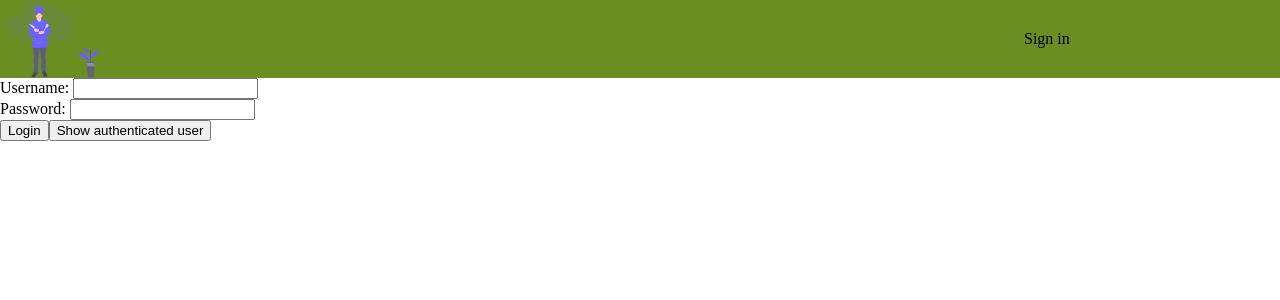
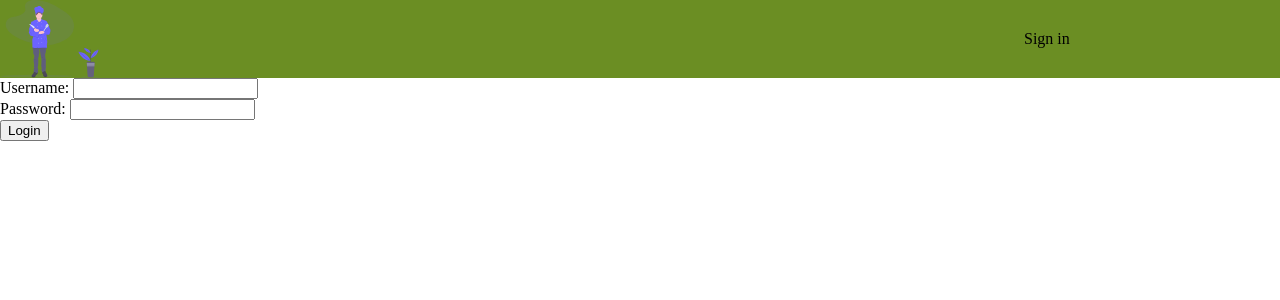
Before and after one commit to UlrikaLif/mondialechef, a React (Create React App) app: page /signin in a window 1280 px wide. Shown: the top 300 px of the page. Built offline with nearby package versions, Linux system fonts and the light colour scheme.

Commit message:
Using global values

```diff
--- a/src/components/navigationbar/NavigationBar.js
+++ b/src/components/navigationbar/NavigationBar.js
@@ -1,20 +1,22 @@
-import React from 'react'
+import React, { useContext } from 'react'
 import './NavigationBar.css'
 import logotype from "../../shared/images/logotype.svg"
 import { useHistory } from 'react-router-dom'
-
+import { UserContext } from "../../shared/global/provider/UserProvider"
 
 export const NavigationBar = () => {
     const history = useHistory()
+    const [authenticatedUser, setAuthenicatedUser] = useContext(UserContext)
 
     return(
         <div className="navigationBarWrapper">
             <img onClick={() => history.push('/')}
-            className="logotype"
-            src={logotype}
-            alt="Error..." />
+                className="logotype"
+                src={logotype}
+                alt="Error..." />
             <span onClick={() => history.push('/signin')}
-            className="signin">Sign in</span>
+                className="signin">Sign in</span>
+            <h3> {authenticatedUser}</h3>
         </div>
     )
 }
--- a/src/view/SigninView.js
+++ b/src/view/SigninView.js
@@ -16,7 +16,6 @@ export const SigninView = () => {
             <span> Username:  </span><input onChange={event =>setUsername(event.target.value)} /> <br />
             <span> Password:  </span><input type="password" onChange={event =>setPassword(event.target.value)} /> <br />
             <button onClick={() => login()}>Login</button>
-            <button onClick={() => alert(authenticatedUser)}>Show authenticated user</button>
         </div>
 
     )
```
